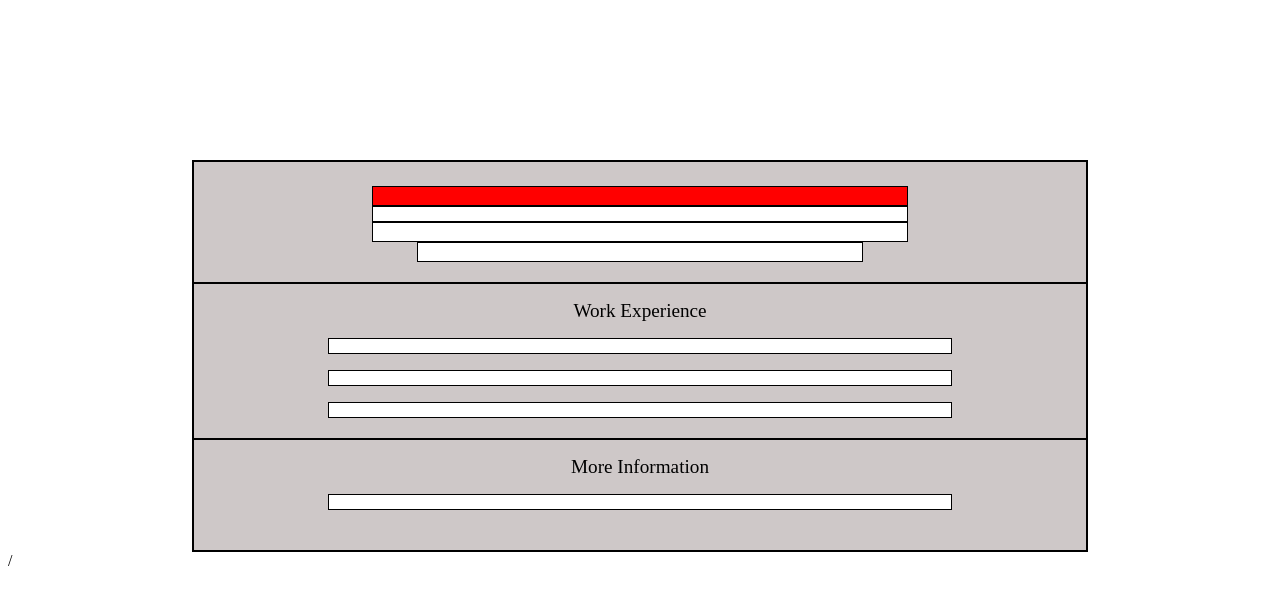
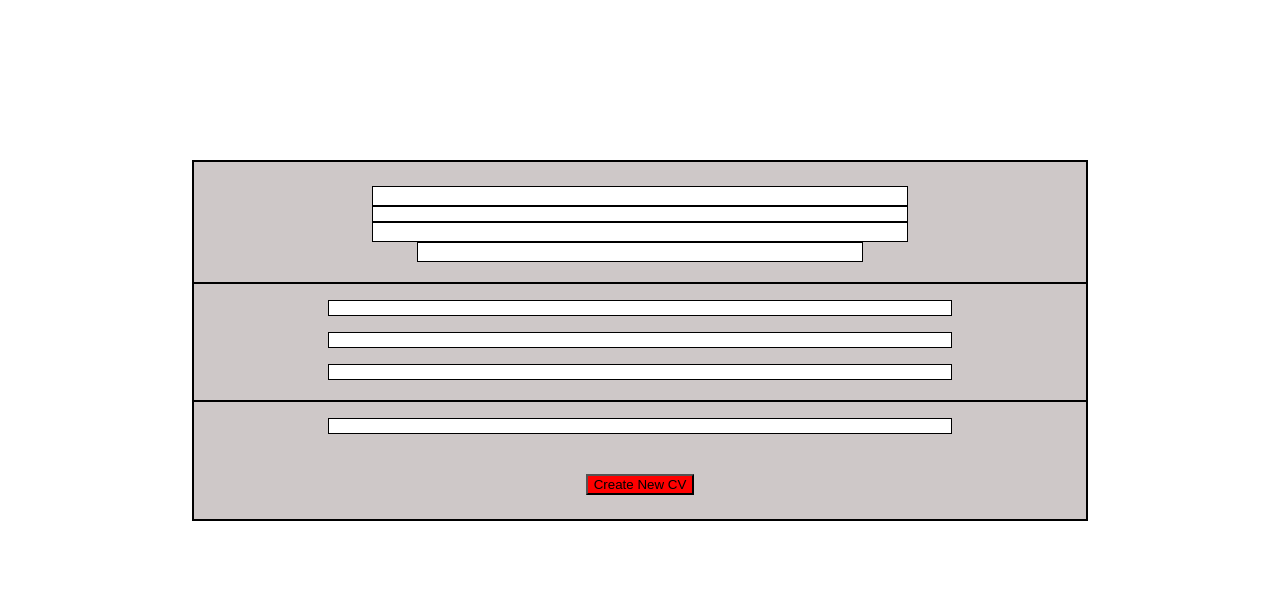
Before and after one commit to brian-w119/cv-generator, a React (Vite) app: page / in a window 1280 px wide. Both pictures are taken after typing "Sample", "Sample", "Sample", "name@example.com", "5", "Sample" into the empty fields and a click on the button "SUBMIT". Shown: the top 604 px of the page. Built offline with nearby package versions, Linux system fonts and the light colour scheme.

Commit message:
functionality to save and  retrieve data from localStorage added. Button to re-start CV creation added

```diff
--- a/src/App.css
+++ b/src/App.css
@@ -187,13 +187,12 @@ width: 70vw;
 
 #fullName{
   margin-top: 3vh;
-  width: 60%;
+  max-width: 60%;
   height: 2.5vh;
   border: 1px solid black;
   display: block;
   margin-left: auto;
   margin-right: auto;
-  background-color: red;
 }
 
 #fullAddress{
@@ -268,3 +267,11 @@ margin-top: 4vh;
 #moreDetails{
   margin-bottom: 5vh;
 }
+
+#revertToDefault{
+  display: block;
+  margin-left: auto;
+  margin-right: auto;
+  background-color: red;
+  margin-bottom: 3vh;
+}
--- a/src/App.jsx
+++ b/src/App.jsx
@@ -5,6 +5,7 @@ import React from 'react';
 import { render } from 'react-dom';
 import {useRef} from 'react';
 import CV from './App2.jsx';
+import {useEffect} from 'react'
 
 
 
@@ -19,16 +20,17 @@ function SubmitButton({onClick}){
     );
 };
 
-
 function ClearButton(){
     const clear = () => {
         //refreshes the page
         window.location.reload(true);
+        localStorage.clear();
         inputData = {};
+        //inputRef.current.reset();
     }
     return (
         <div>
-            <button type="clear" onClick={clear} id="clear">CLEAR</button>
+            <button type="reset" onClick={clear} id="clear">CLEAR</button>
         </div>
     );
 };
@@ -48,13 +50,10 @@ function TextArea({value, onChange}){
     );
 };
 
-
-
 export default function RenderData(){
     //removeForm removes the form from the DOM tree and adds completed CV
     const removeForm = () => {
       inputRef.current.innerHTML = "";
-     // inputRef.current.appendChild = <CV />;
     };
 
    const inputRef = useRef(null);
@@ -63,6 +62,7 @@ export default function RenderData(){
      submitting(true);
    };
 
+   const [storedData, storing] = useState(null);
    const [formData, setFormData] = useState({
     firstName: "",
     lastName: "",
@@ -80,11 +80,13 @@ export default function RenderData(){
   });
     const handleSubmit = (e) => {
         e.preventDefault();
-        //console.log(formData);
         inputData = {...formData}
-        console.log(inputData);
+       // console.log(inputData);
         removeForm();
-      //  inputRef.current.appendChild(CV)
+    };
+    //saves form data to local storage
+    const handle = () => {
+      localStorage.setItem('data', JSON.stringify(formData));
     }
 
     const clearFields = () => {
@@ -214,22 +216,17 @@ export default function RenderData(){
             />
            <div className="blank"></div>
            <SubmitButton
-           onClick={() => submitClicked(true)}
+           onClick={() => {
+             submitClicked();
+             handle();
+            }
+          }
            />
          <ClearButton />
           </div>
           <div id="emptySpace">.</div>
         </form>
-        {submitted ?  <CV />: null} /
+        {submitted ?  <CV />: null}
      </div>
     );
 };
-
-function CreateDiv({id, className, innerText}){
-  return(
-     <div id={id} className={className}>{innerText}</div>
-  );
-};
-
-
-export {inputData};
--- a/src/App2.jsx
+++ b/src/App2.jsx
@@ -2,20 +2,28 @@
 import './App.css';
 import RenderData from './App.jsx';
 import {useState} from 'react';
-import { inputData } from './App.jsx';
+//import { inputData } from './App.jsx';
 import {useRef} from 'react'
 
 
-function CreateDiv({id, className, innerText}){
+function CreateDiv({id, className}){
     return(
-       <div id={id} className={className}>{innerText}</div>
+       <div id={id} className={className}></div>
     );
 };
 
+//const myName = `${inputData.firstName} ${inputData.firstName}}`;
 export default function CV(){
+    //retrieves stored data
+   const data = localStorage.getItem("data");
+   console.log("retrieved data: ", JSON.parse(data));
+   //reloads the page to the start of cv creation
+   const createNew = () => {
+     window.location.reload();
+   }
     return(
         <div id="outline">
-          <CreateDiv id="fullName"/>
+          <CreateDiv  id="fullName"/>
           <CreateDiv id="fullAddress"/>
           <CreateDiv id="emailAddress"/>
           <CreateDiv id="contactNumber"/>
@@ -27,6 +35,7 @@ export default function CV(){
           <CreateDiv className="line"/>
           <CreateDiv className="sectionTitle" innerText="More Information"/>
           <CreateDiv className="experience" id="moreDetails" innerText=""/>
+          <button type="button" onClick={createNew} id="revertToDefault">Create New CV</button>
         </div>
     );
 };
```
